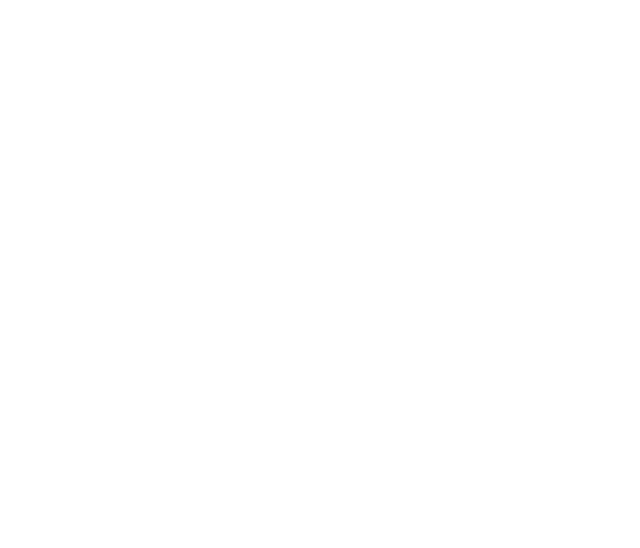
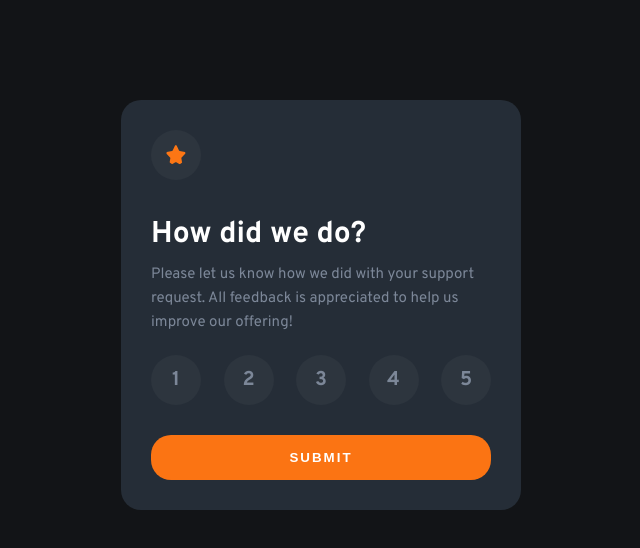
Before and after one commit to lenahm/interactive-rating-component, a plain HTML site: page index.html in a window 1280 px wide. Shown: the whole page, without its empty margins (319-959 px from the left). Drawn offline with Linux system fonts and the light colour scheme.

Commit message:
markup and basic styling done

```diff
--- a/index.html
+++ b/index.html
@@ -8,6 +8,40 @@
     <title>Interactive Rating Component</title>
 </head>
 <body>
+    <div class="container">
+        <header>
+            <img src="img/icon-star.svg">
+        </header>
+        <main>
+            <h1>How did we do?</h1>
+            <p>Please let us know how we did with your support request. All feedback is appreciated to help us improve our offering!</p>
+            <form>
+                <ul class="rating">
+                    <li>
+                        <input type="radio" name="rating" id="num1" value="1" />
+                        <label htmlFor="num1">1</label>
+                    </li>
+                    <li>
+                        <input type="radio" name="rating" id="num2" value="2" />
+                        <label htmlFor="num2">2</label>
+                    </li>
+                    <li>
+                        <input type="radio" name="rating" id="num3" value="3" />
+                        <label htmlFor="num3">3</label>
+                    </li>
+                    <li>
+                        <input type="radio" name="rating" id="num4" value="4" />
+                        <label htmlFor="num4">4</label>
+                    </li>
+                    <li>
+                        <input type="radio" name="rating" id="num5" value="5" />
+                        <label htmlFor="num5">5</label>
+                    </li>
+                </ul>
+                <button id="submit-btn" type="submit">Submit</button>
+            </form>
+        </main>
+    </div>
     <script src="script.js"></script>
 </body>
 </html>
--- a/style.css
+++ b/style.css
@@ -1,5 +1,109 @@
+@import url('https://fonts.googleapis.com/css2?family=Overpass:wght@400;700&display=swap');
+
+:root {
+    --orange: hsl(25, 97%, 53%);
+    --light-gray: hsl(217, 12%, 63%);
+    --medium-gray: hsl(216, 12%, 54%);
+    --dark-blue: hsl(213, 19%, 18%);
+    --dark-blue-lighter-background: hsl(212, 16%, 21%);
+    --very-dark-blue: hsl(216, 12%, 8%);
+}
+
 * {
     margin: 0;
     padding: 0;
     box-sizing: border-box;
 }
+
+body {
+    display: flex;
+    justify-content: center;
+    align-items: center;
+    margin: 100px auto;
+    font-family: 'Overpass', sans-serif;
+    font-size: 15px;
+    background-color: var(--very-dark-blue);
+}
+
+.container {
+    display: flex;
+    flex-direction: column;
+    width: 400px;
+    padding: 30px;
+    background-color: var(--dark-blue);
+    border-radius: 20px;
+}
+
+header {
+    margin-bottom: 30px;
+}
+
+header > img {
+    width: 50px;
+    height: 50px;
+    padding: 15px;
+    background-color: var(--dark-blue-lighter-background);
+    border-radius: 50%;
+}
+
+main > h1 {
+    color: #fff;
+}
+
+main > p {
+    margin: 10px 0 20px 0;
+    color: var(--medium-gray);
+    line-height: 1.5rem;
+}
+
+main form .rating {
+    display: flex;
+    align-items: center;
+    justify-content: space-between;
+    list-style: none;
+}
+
+main form .rating li {
+    position: relative;
+    width: 50px;
+    height: 50px;
+    text-align: center;
+    font-size: 20px;
+    font-weight: 700;
+    background: var(--dark-blue-lighter-background);
+    border-radius: 50%;
+}
+
+main form .rating li input {
+    visibility: hidden;
+}
+
+main form .rating li label {
+    cursor: pointer;
+    display: flex;
+    justify-content: center;
+    align-items: center;
+    width: 50px;
+    height: 50px;
+    position: absolute;
+    top: 50%;
+    left: 50%;
+    transform: translate(-50%, -50%);
+    padding: 10px;
+    color: var(--medium-gray);
+    border-radius: 50%;
+}
+
+main form #submit-btn {
+    cursor: pointer;
+    width: 100%;
+    margin-top: 30px;
+    padding: 15px;
+    color: #fff;
+    font-weight: 700;
+    letter-spacing: 2px;
+    text-transform: uppercase;
+    background-color: var(--orange);
+    border: none;
+    border-radius: 20px;
+}
```
Also changed, not shown: img/icon-star.svg (added), img/illustration-thank-you.svg (added).
